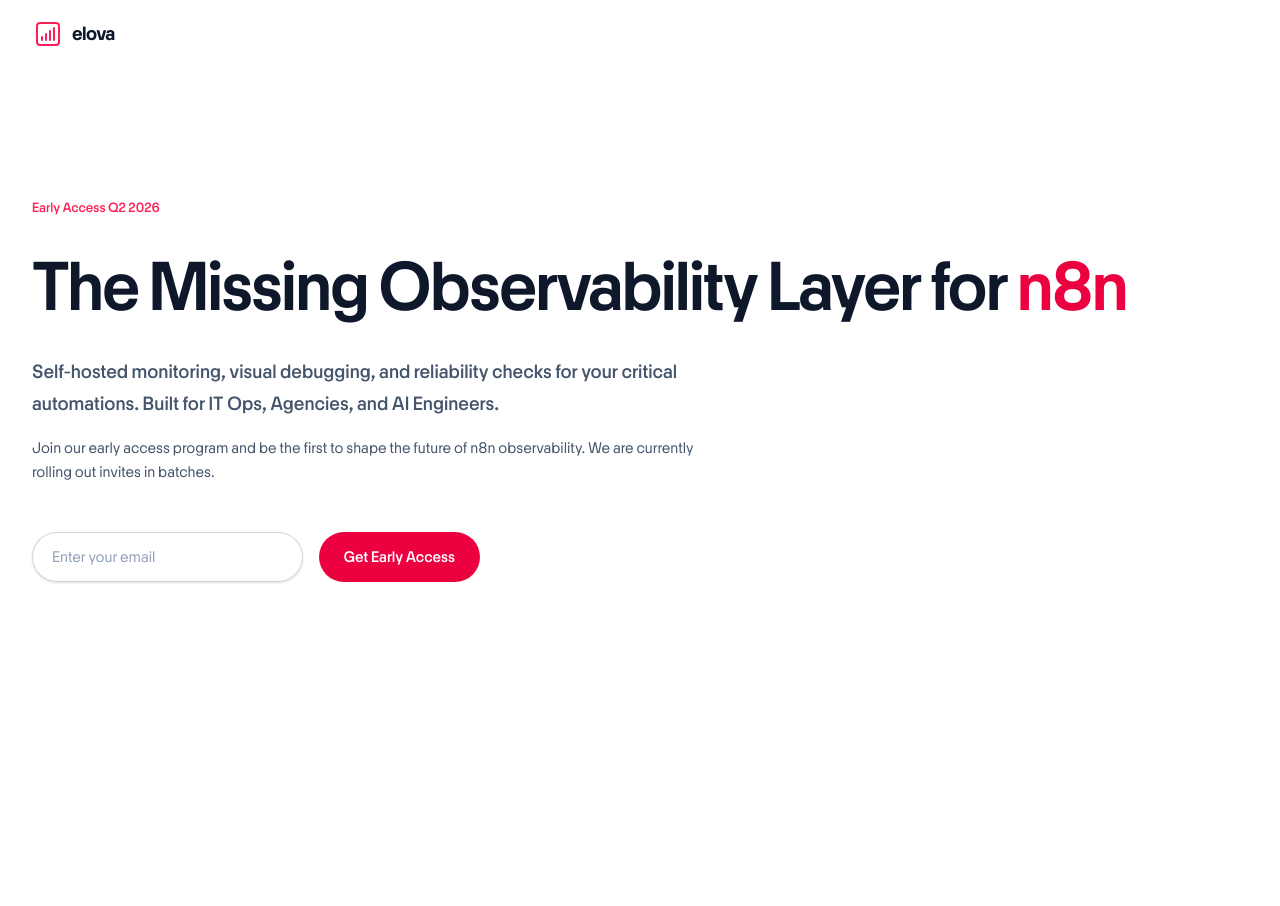
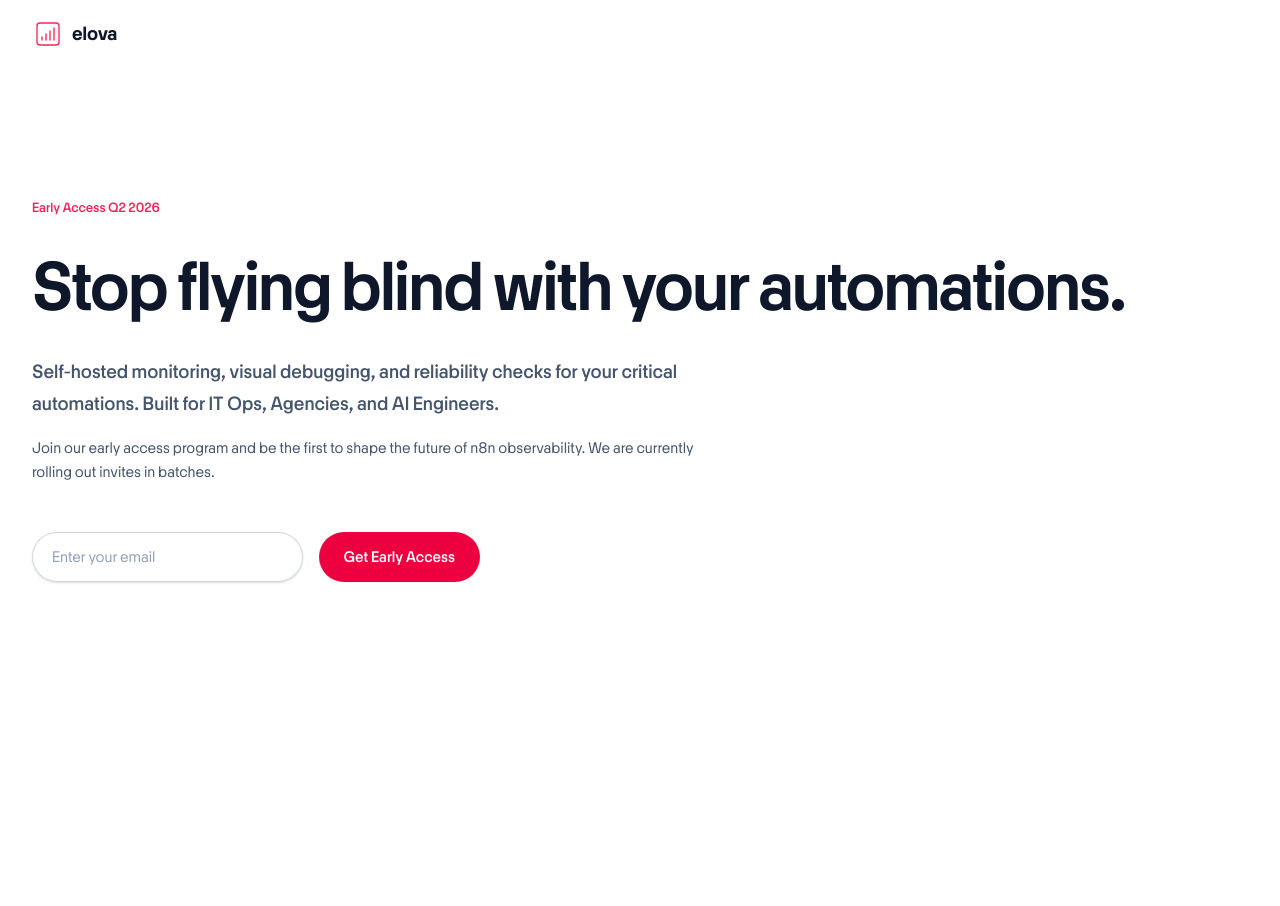
Before and after one commit to philipphaunstetter/elova-sales, a Next.js app: page / in a window 1280 px wide. Shown: the top 906 px of the page. Built offline with nearby package versions, Linux system fonts and the light colour scheme.

Commit message:
feat: refine branding consistency for elova

```diff
--- a/src/components/hero.tsx
+++ b/src/components/hero.tsx
@@ -26,8 +26,7 @@
             transition={{ duration: 0.5, delay: 0.1 }}
             className="font-display text-4xl font-semibold tracking-tight text-balance text-slate-900 sm:text-6xl md:text-7xl"
           >
-            The Missing Observability Layer for{' '}
-            <span className="text-rose-600">n8n</span>
+            Stop flying blind with your automations.
           </motion.h1>
           <motion.p
             initial={{ opacity: 0, y: 20 }}
--- a/src/components/home-page.tsx
+++ b/src/components/home-page.tsx
@@ -30,7 +30,7 @@
           transition={{ duration: 0.5 }}
         >
           <Heading as="h2" className="max-w-7xl">
-            Stop flying blind with your automations.
+            The Missing Observability Layer for n8n
           </Heading>
         </motion.div>
         <Screenshot
--- a/src/components/logo.tsx
+++ b/src/components/logo.tsx
@@ -6,7 +6,7 @@
   return (
     <div className={clsx(className, 'flex items-center gap-2')}>
       <Mark className="h-8 w-8 text-rose-500" />
-      <span className="font-display text-xl font-bold tracking-tight text-slate-900">
+      <span className="font-display text-xl font-bold text-slate-900">
         elova
       </span>
     </div>
@@ -19,7 +19,7 @@
       xmlns="http://www.w3.org/2000/svg"
       fill="none"
       viewBox="0 0 24 24"
-      strokeWidth="1.5"
+      strokeWidth="1"
       stroke="currentColor"
       className={className}
     >
```
